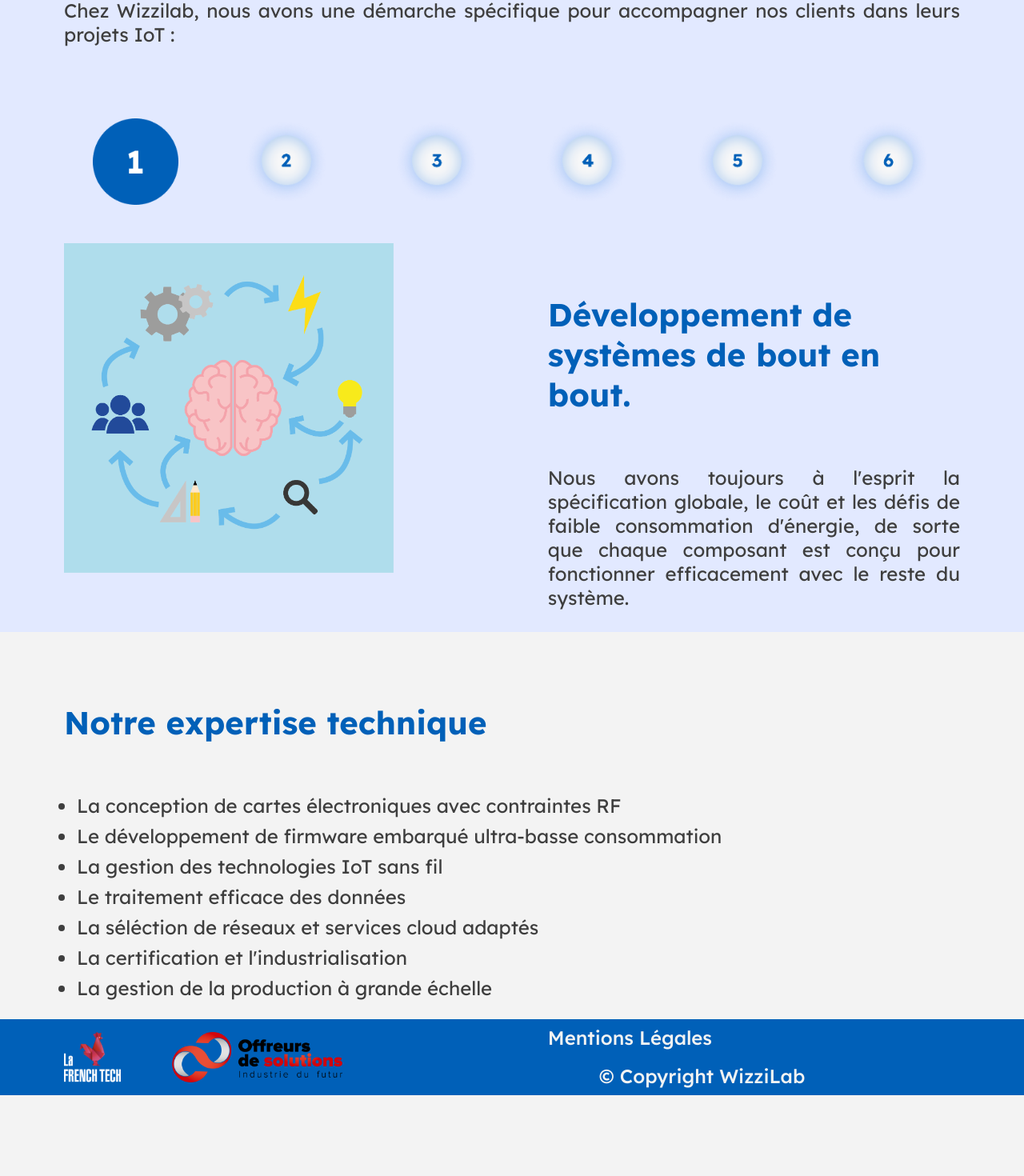
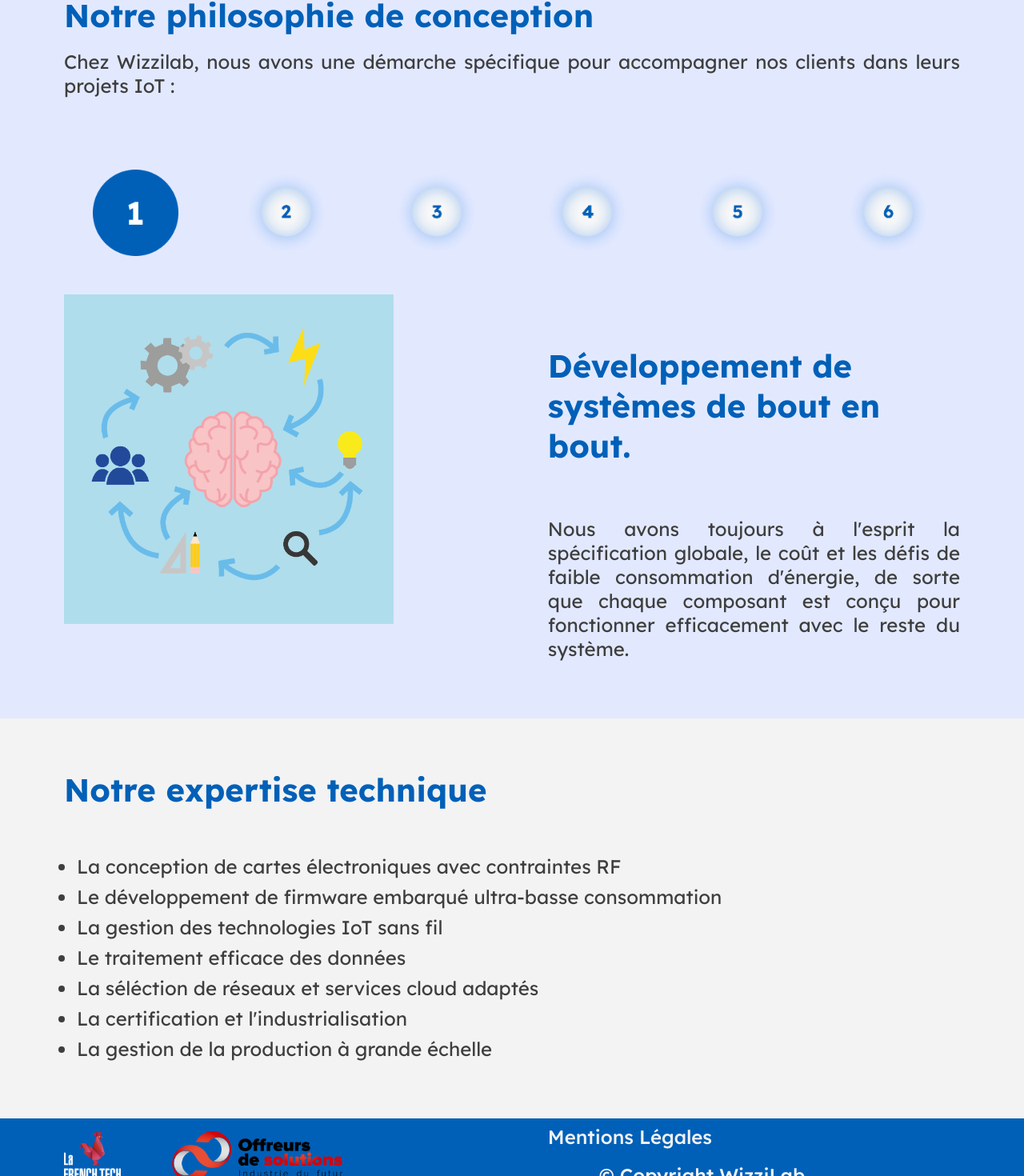
Before and after one commit to Laurading/wizzilab-website, a Next.js app: page /savoir-faire in a window 1280 px wide. Shown: the part 1712-3182 px from the top of the page at 80% size. Before the commit the page ends 3081 px from the top, so only its background shows below. Built offline with nearby package versions, Linux system fonts and the light colour scheme.

Commit message:
visual fix

```diff
--- a/components/Conception.jsx
+++ b/components/Conception.jsx
@@ -7,17 +7,17 @@ const Conception = () => {
 	const [active, setActive] = useState(conception.tabs[0]);
 	return (
 		<section className='lavender-bg'>
-            <div className='margin-lr padding-bottom'>
-                <div className='padding-tb'>
-				<h3 >Notre philosophie de conception</h3>
-				<br/>
-                <p>Chez Wizzilab, nous avons une démarche spécifique pour accompagner nos clients dans leurs projets IoT :</p>
+			<div className='margin-lr padding-tb'>
+				<div className='padding-tb'>
+					<h3 >Notre philosophie de conception</h3>
+					<br />
+					<p>Chez Wizzilab, nous avons une démarche spécifique pour accompagner nos clients dans leurs projets IoT :</p>
 				</div>
-                <br/>
+				<br />
 				<div className='content-col'>
 					{conception.tabs.map(tab => (
 						<div onClick={(() => setActive(tab))} key={tab.id} className='column-6'>
-							<img src={active === tab ? tab.hoverImage : tab.image}/>
+							<img src={active === tab ? tab.hoverImage : tab.image} />
 							<h4>{tab.name}</h4>
 						</div>
 					))}
--- a/pages/savoir-faire.jsx
+++ b/pages/savoir-faire.jsx
@@ -45,12 +45,15 @@ export default function SavoirFaire() {
         </div>
       </section>
       <Conception />
-      <section className='margin'>
+      <section className='margin-lr padding-tb'>
         <div>
-        <h3 className='padding-tb'>
+        <h3 className='padding-bottom'>
           Notre expertise technique
         </h3>
+        <br/>
+        <br/>
         </div>
+        <div>
         <ul>
           <li>
             La conception de cartes électroniques avec contraintes RF
@@ -73,7 +76,7 @@ export default function SavoirFaire() {
           <li>
             La gestion de la production à grande échelle
           </li>
-        </ul>
+        </ul> </div>
       </section>
 
       <Footer />
```
